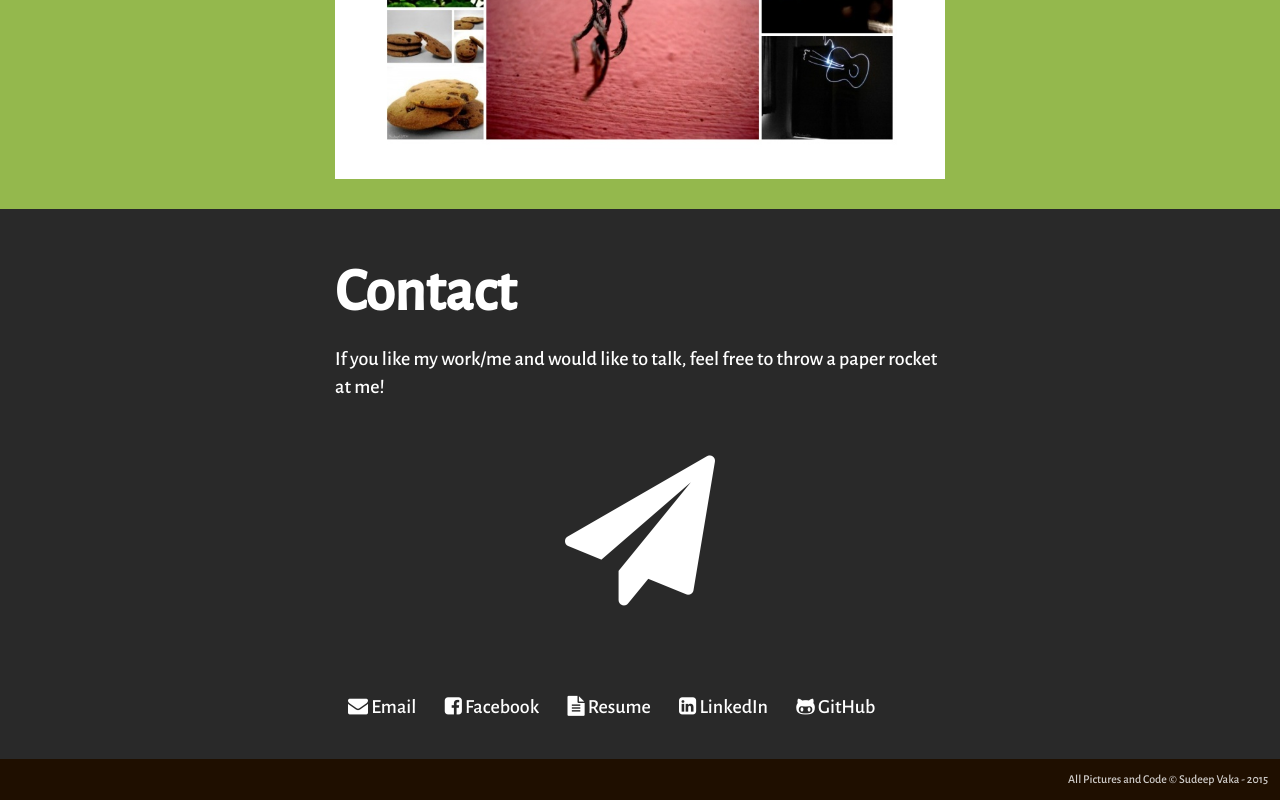
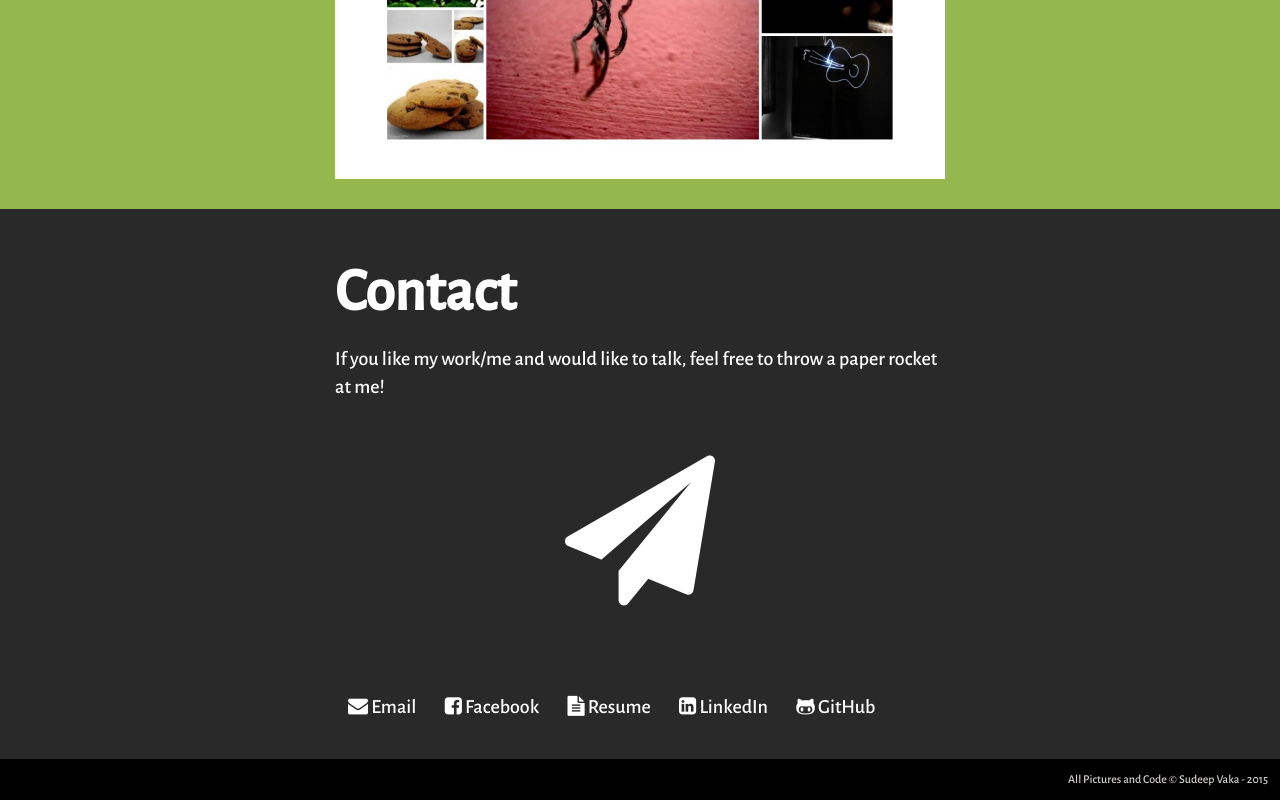
Before and after one commit to Sudeepv5/sudeepv5.github.io, a plain HTML site: page index.html in a window 1280 px wide. Shown: the part 2648-3448 px from the top of the page. Drawn offline with nearby package versions, Linux system fonts and the light colour scheme.

```diff
--- a/style/fancy.css
+++ b/style/fancy.css
@@ -123,7 +123,7 @@ a
 /*-------Trailer--------*/
 
 .trailer{
-    background-color:  #1F0F00;
+    background-color:  black;
     color: #D2CFCC;
     font-size: 12px;
     padding: 12px;
```
Also changed, not shown: 1 other file.
